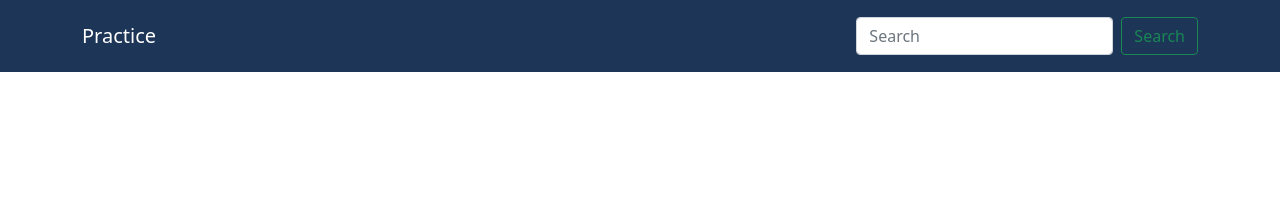
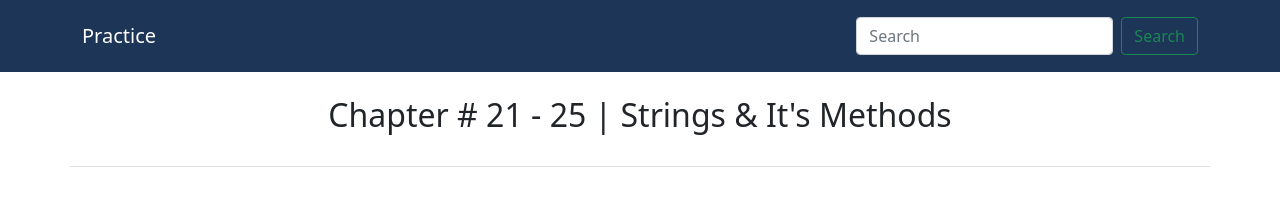
Before and after one commit to m-salman004/Practice-2, a plain HTML site: page index.html in a window 1280 px wide. Drawn offline with nearby package versions, Linux system fonts and the light colour scheme.

Commit message:
Adding Heading

```diff
--- a/index.html
+++ b/index.html
@@ -21,3 +21,7 @@
             </form>
         </div>
     </nav>
+    <div class="container center_this">
+        <div class="row py-4 border-bottom text-center">
+            <h2>Chapter # 21 - 25 | Strings & It's Methods</h2>
+        </div>
```
